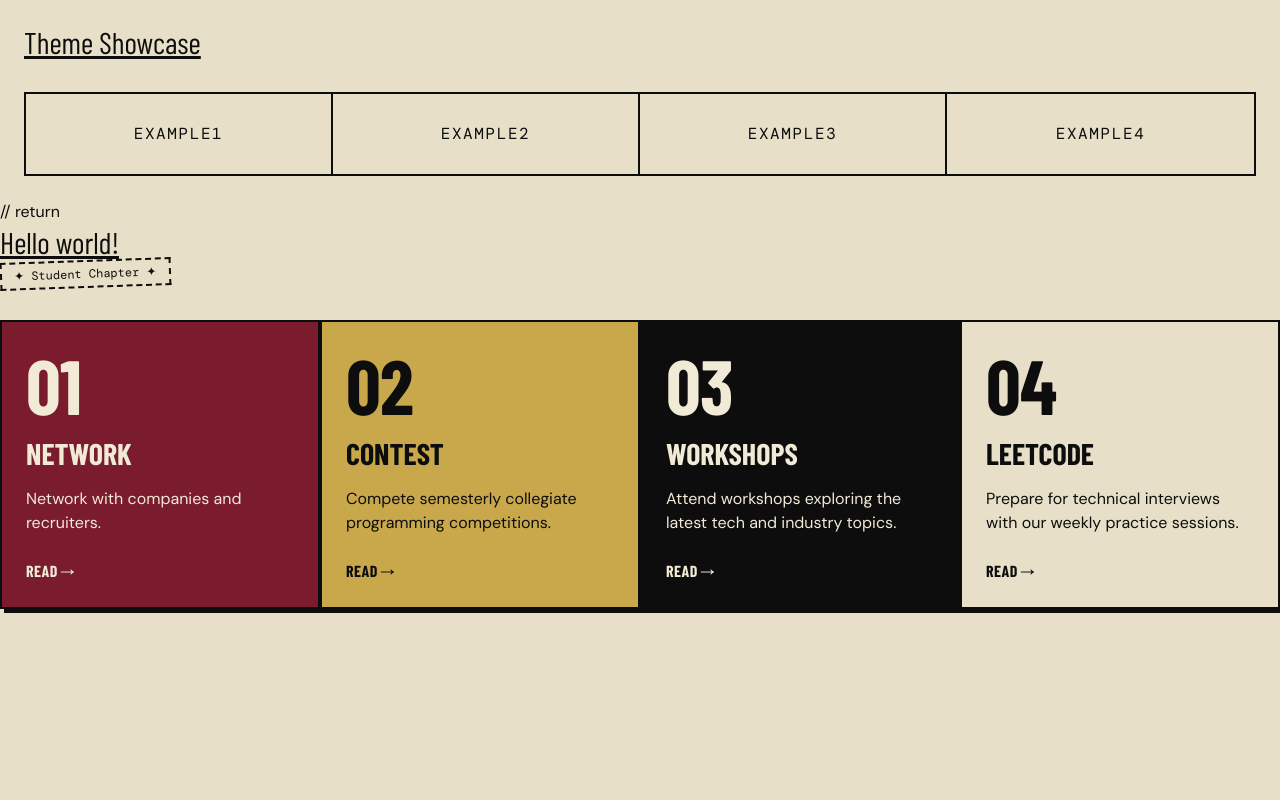
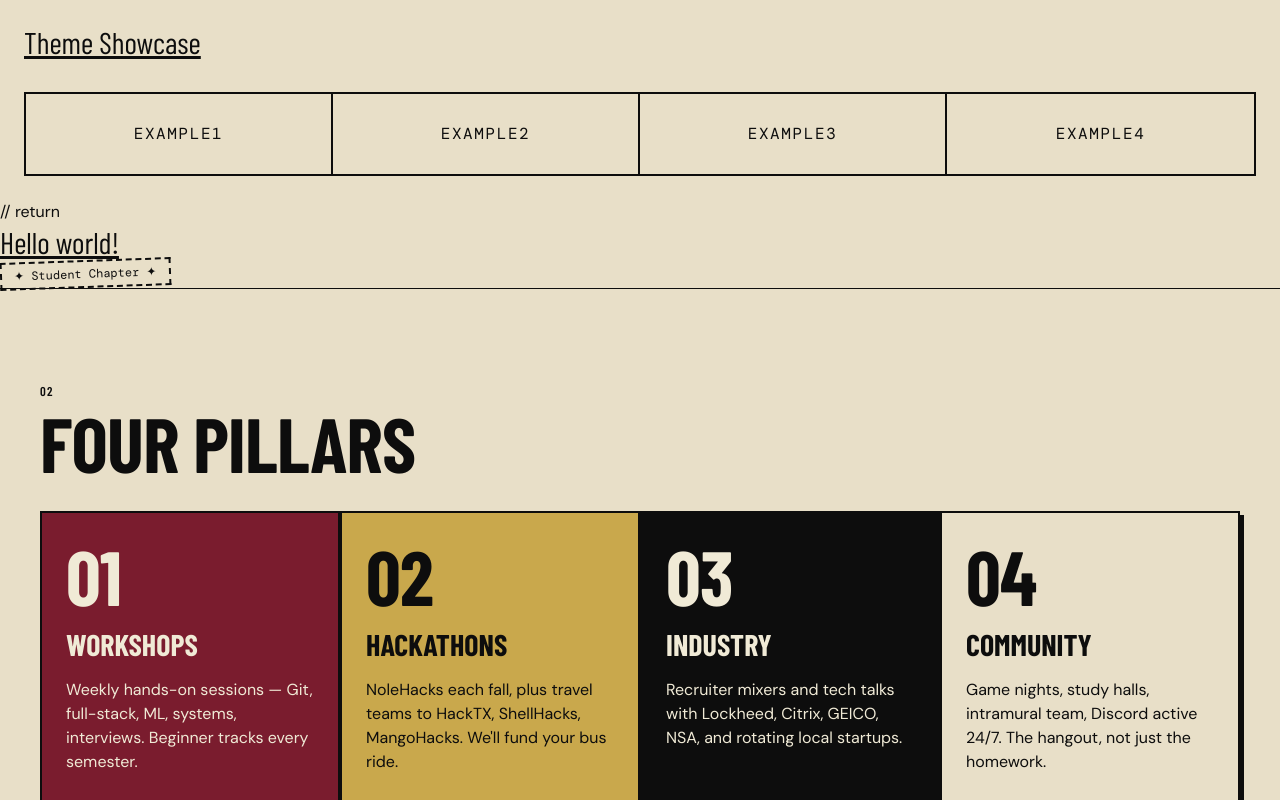
Before and after one commit to ACMatFSU/acm-website, a React (Vite) app: page / in a window 1280 px wide. Shown: the top 800 px of the page. Built offline with nearby package versions, Linux system fonts and the light colour scheme; a web font is replaced by a local one.

Commit message:
Add PillarsSection component

```diff
--- a/src/App.tsx
+++ b/src/App.tsx
@@ -1,6 +1,7 @@
 import StampBadge from "./components/Stampbadge";
 import PillarCard from "./components/PillarCard";
 import ThemeShowcase from "./components/ThemeShowcase";
+import PillarsSection from "./components/PillarsSection";
 
 function App() {
   return (
@@ -9,6 +10,7 @@ function App() {
       // return{" "}
       <h1 className="text-3xl font-display underline">Hello world!</h1>
       <StampBadge />
+      <PillarsSection />
       <div className="grid grid-cols-1 md:grid-cols-2 lg:grid-cols-4 gap-0 mt-8">
         <PillarCard
           number="01"
--- /dev/null
+++ b/src/components/PillarsSection.tsx
@@ -0,0 +1,40 @@
+import SectionHeader from "./SectionHeader";
+import PillarCard from "./PillarCard";
+
+export default function PillarsSection() {
+  return (
+    <section className="section-wrap section-rule">
+      <SectionHeader number="02" title="Four Pillars" />
+
+      <div className="grid grid-cols-1 md:grid-cols-2 lg:grid-cols-4 gap-0 mt-8">
+        <PillarCard
+          number="01"
+          title="Workshops"
+          bgColor="garnet"
+          body="Weekly hands-on sessions — Git, full-stack, ML, systems, interviews. Beginner tracks every semester."
+        />
+
+        <PillarCard
+          number="02"
+          title="Hackathons"
+          bgColor="gold"
+          body="NoleHacks each fall, plus travel teams to HackTX, ShellHacks, MangoHacks. We'll fund your bus ride."
+        />
+
+        <PillarCard
+          number="03"
+          title="Industry"
+          bgColor="ink"
+          body="Recruiter mixers and tech talks with Lockheed, Citrix, GEICO, NSA, and rotating local startups."
+        />
+
+        <PillarCard
+          number="04"
+          title="Community"
+          bgColor="cream"
+          body="Game nights, study halls, intramural team, Discord active 24/7. The hangout, not just the homework."
+        />
+      </div>
+    </section>
+  );
+}
```
